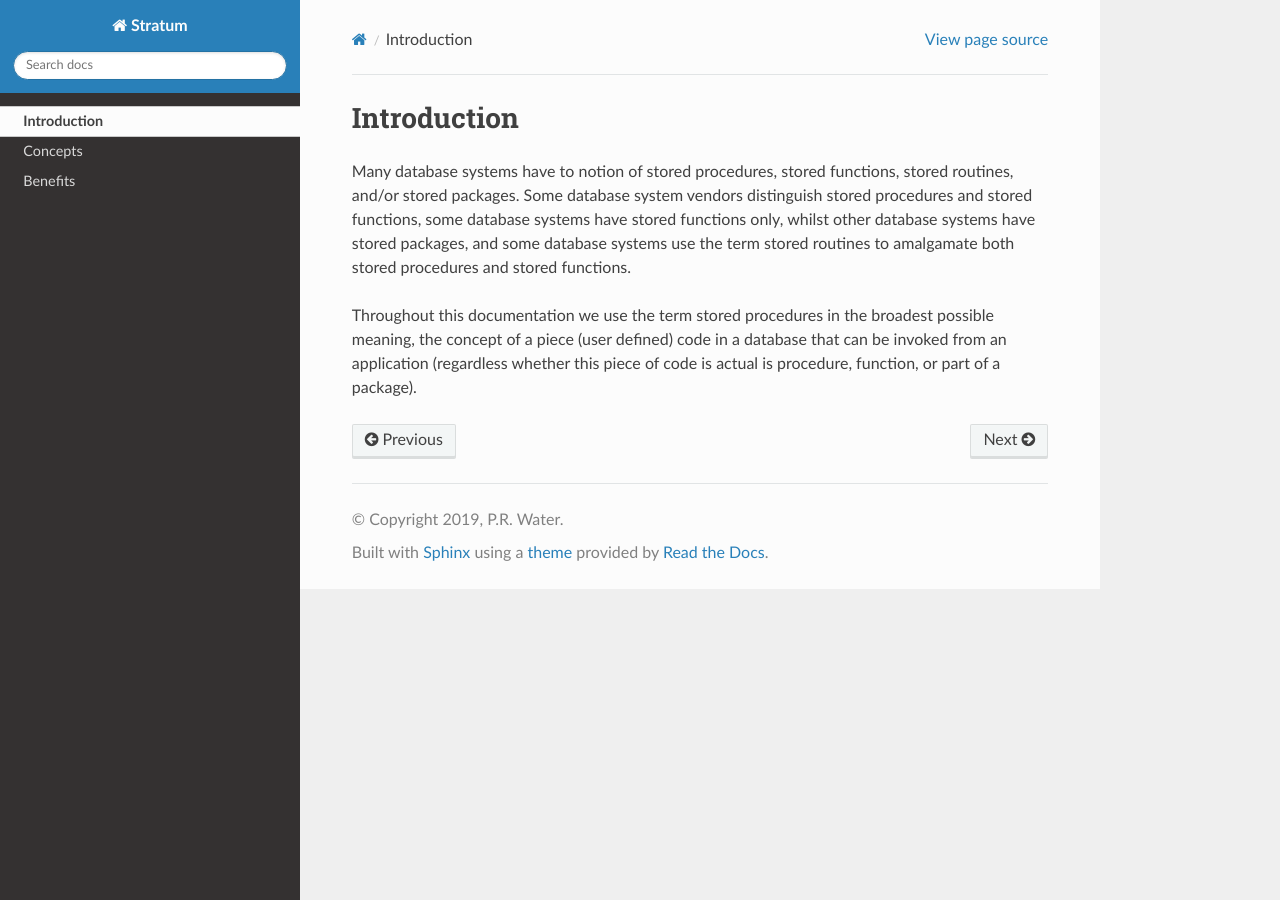
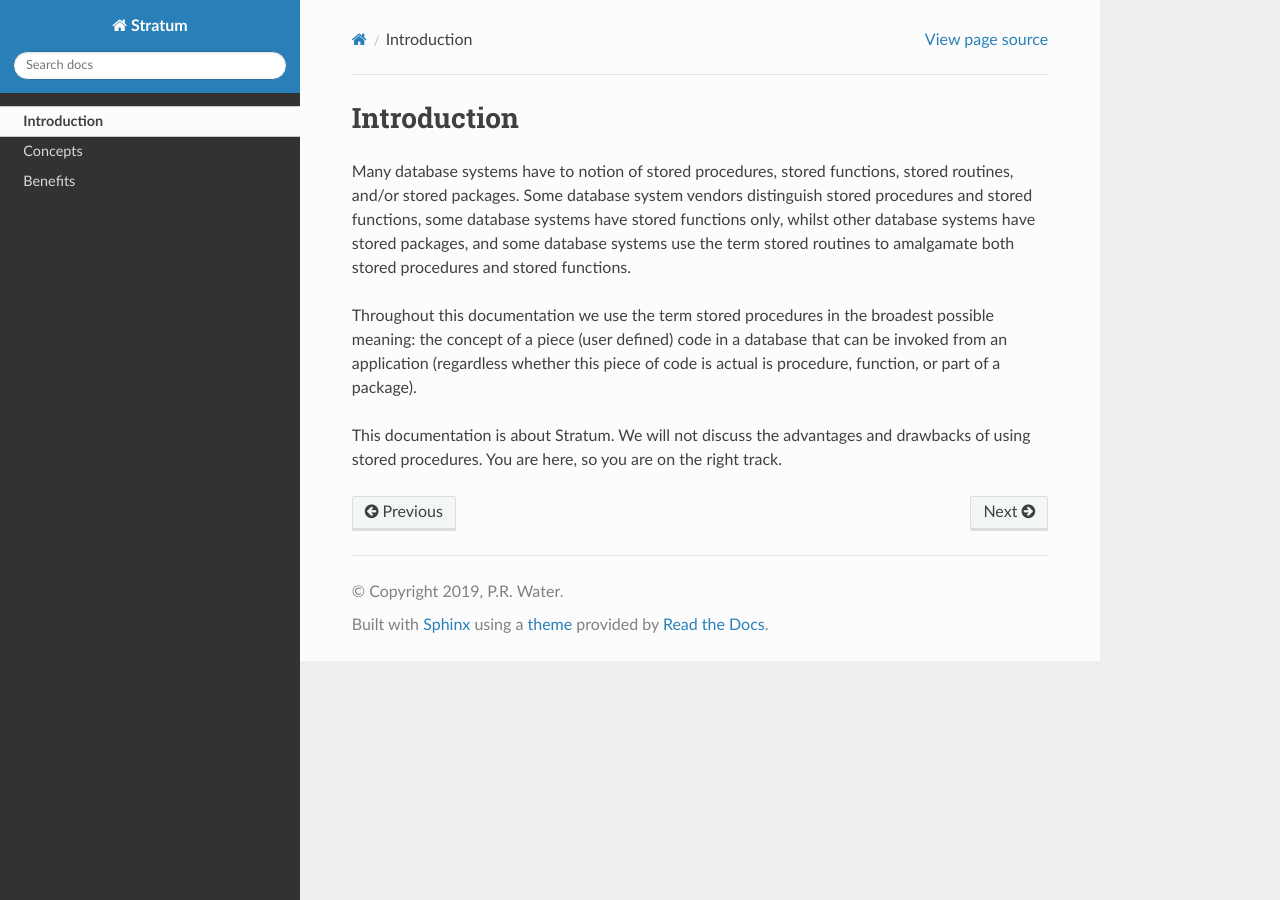
Before and after one commit to DatabaseStratum/rst-stratum, a Sphinx documentation site: the page built from docs/introduction.rst, in a window 1280 px wide. Built offline with Sphinx 7.4.7 and the Read the Docs theme 2.0.0, drawn with Linux system fonts in a browser that asks for light colours.

Commit message:
Updated introduction.

```diff
--- a/docs/introduction.rst
+++ b/docs/introduction.rst
@@ -3,4 +3,6 @@ Introduction
 
 Many database systems have to notion of stored procedures, stored functions, stored routines, and/or stored packages. Some database system vendors distinguish stored procedures and stored functions, some database systems have stored functions only, whilst other database systems have stored packages, and some database systems use the term stored routines to amalgamate both stored procedures and stored functions.
 
-Throughout this documentation we use the term stored procedures in the broadest possible meaning, the concept of a piece (user defined) code in a database that can be invoked from an application (regardless whether this piece of code is actual is procedure, function, or part of a package).
+Throughout this documentation we use the term stored procedures in the broadest possible meaning: the concept of a piece (user defined) code in a database that can be invoked from an application (regardless whether this piece of code is actual is procedure, function, or part of a package).
+
+This documentation is about Stratum. We will not discuss the advantages and drawbacks of using stored procedures. You are here, so you are on the right track.
```
